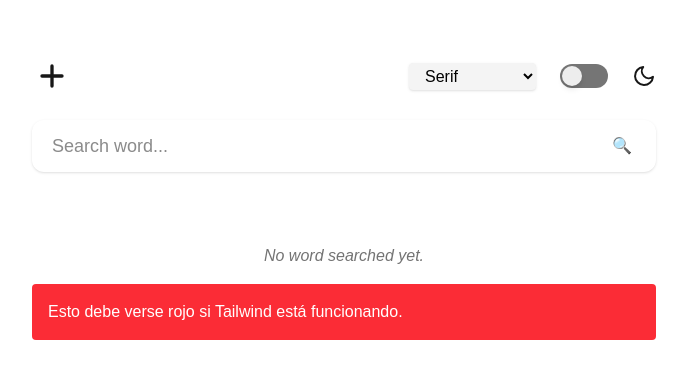
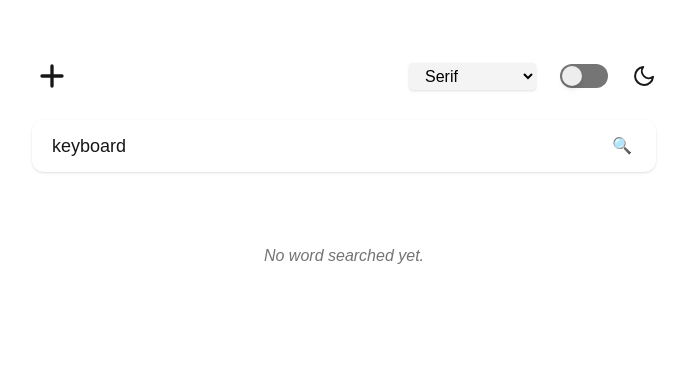
Before and after one commit to ckcristock/dictionary-app, a Next.js app: page / in a window 1280 px wide. Shown: the top 378 px of the page, without its empty margins (296-983 px from the left). Built offline with nearby package versions, Linux system fonts and the light colour scheme.

Commit message:
dictionaryapi consumption works

```diff
--- a/src/app/page.tsx
+++ b/src/app/page.tsx
@@ -40,22 +40,13 @@ export default function HomePage() {
 
       {/* Search input */}
       <SearchBar
-        search={""}
-        setSearch={function (value: string): void {
-          throw new Error("Function not implemented.");
-        }}
-        onSearch={function (): void {
-          throw new Error("Function not implemented.");
-        }}
+        search={search}
+        setSearch={setSearch}
+        onSearch={handleSearch}
       />
 
       {/* Results */}
       <Results />
-
-      {/* Test Tailwind */}
-      <div className="bg-red-500 text-white p-4 rounded mt-4">
-        Esto debe verse rojo si Tailwind está funcionando.
-      </div>
     </main>
   );
 }
```
